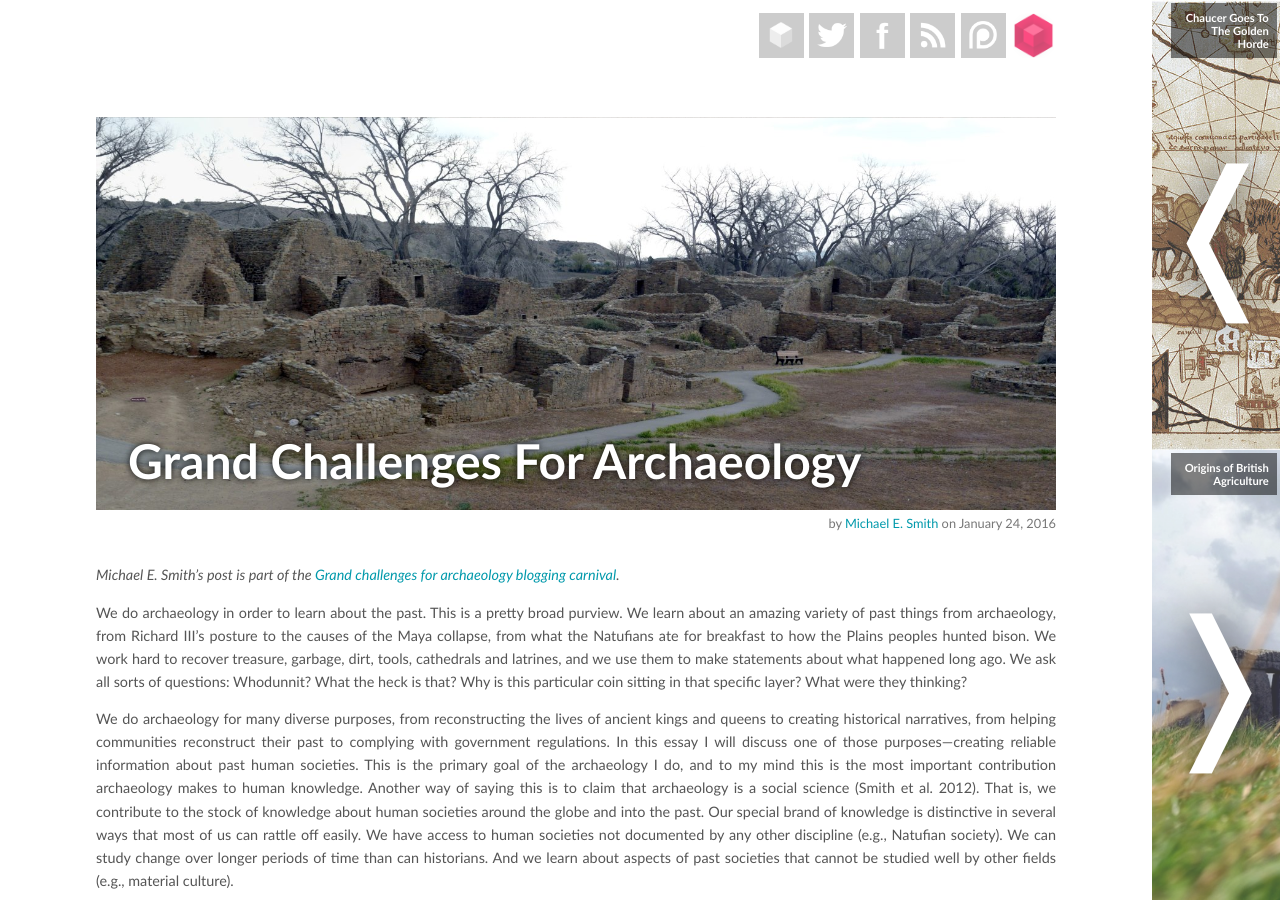
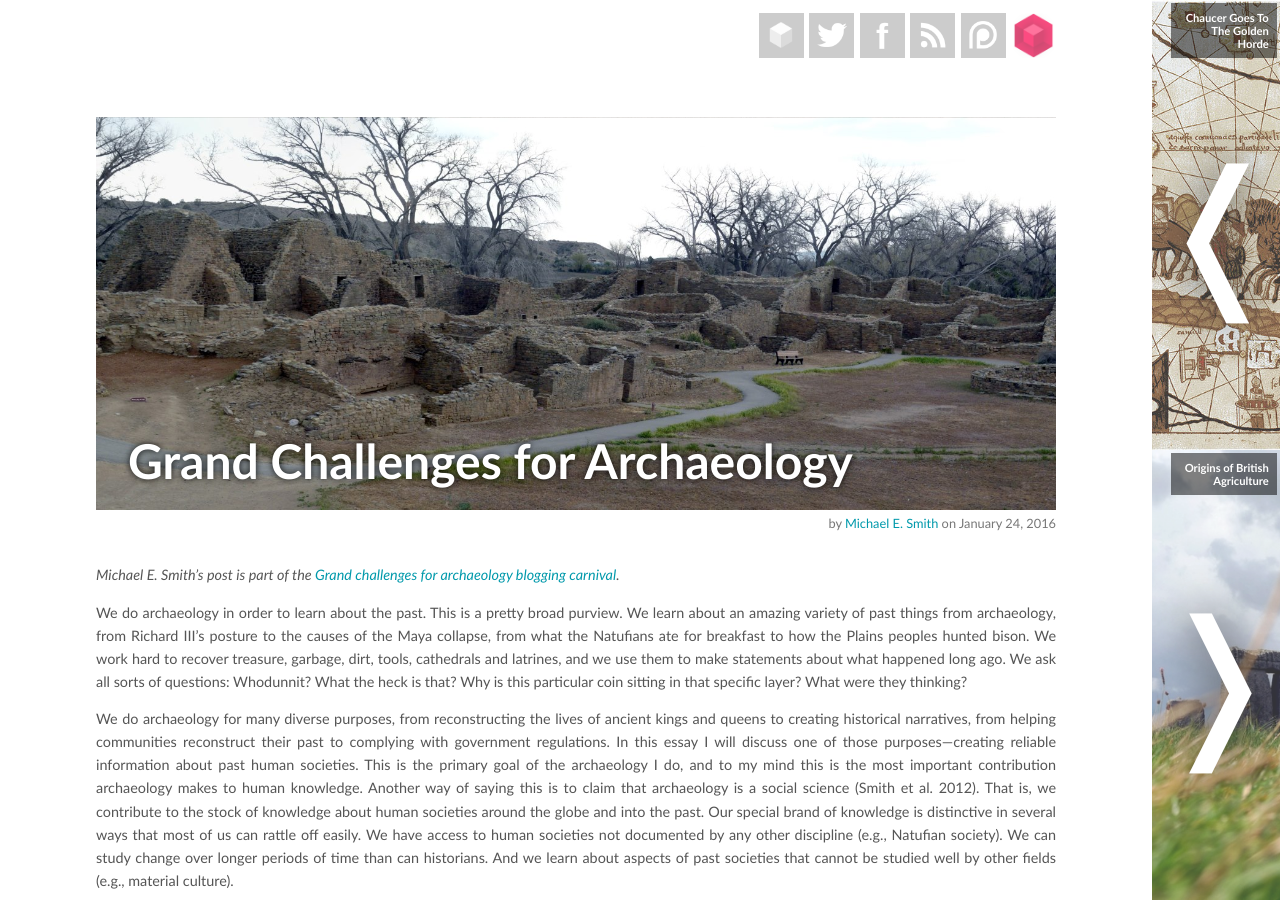
Before and after one commit to roundedglobe/roundedglobe.github.io, a Jekyll site: the page built from _posts/2016-01-24-grand-challenges-for-archaeology.md, in a window 1280 px wide and 900 px high. Built offline with Jekyll 4.4.1, drawn with Linux system fonts in a browser that asks for light colours; comment, search, counter and statistics services are not loaded; part of the change alters nothing that is shown.

```diff
--- a/_posts/2016-01-24-grand-challenges-for-archaeology.md
+++ b/_posts/2016-01-24-grand-challenges-for-archaeology.md
@@ -3,6 +3,7 @@ published: true
 author: ms
 image: ms_header.jpg
 description: "Archaeology as a social science, and its discontents"
+title: "Grand Challenges for Archaeology"
 ---
 _Michael E. Smith's post is part of the [Grand challenges for archaeology blogging carnival]( https://dougsarchaeology.wordpress.com/2016/01/01/the-grand-challenges-for-archaeology-a-blogging-carnival/)._
 
```
